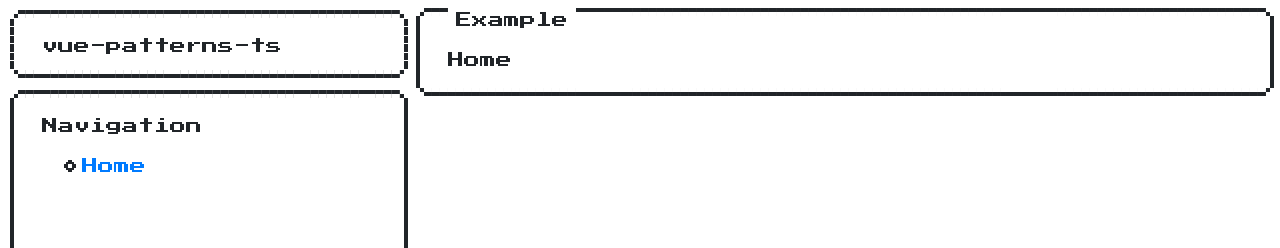
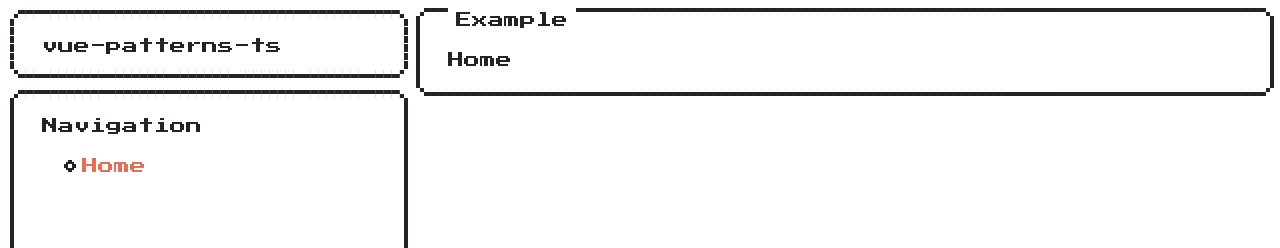
Before and after one commit to rockmandash/vue-patterns-ts, a Nuxt app in the folder example/: page / in a window 1280 px wide. Shown: the top 248 px of the page. Built offline with nearby package versions, Linux system fonts and the light colour scheme; what vue-highlight.js would draw is missing.

Commit message:
Update SideBar.vue

```diff
--- a/example/components/SideBar.vue
+++ b/example/components/SideBar.vue
@@ -48,4 +48,8 @@ export default Vue.extend({
   height: calc(100vh - 110px);
   overflow: scroll;
 }
+
+.nuxt-link-exact-active {
+  color: #e76e55;
+}
 </style>
```
